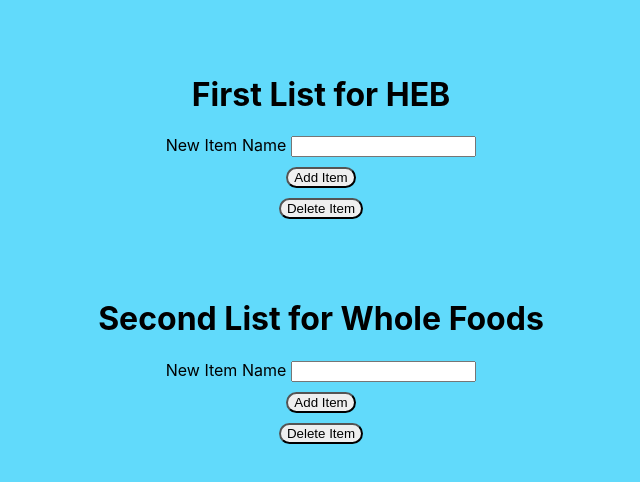
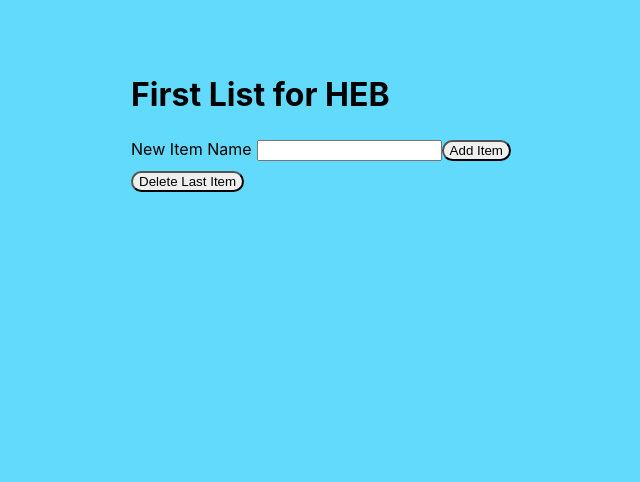
Before and after one commit to jakierice/shopping-list-demo, a React (Create React App) app: page / in a window 1280 px wide. Shown: the top 482 px of the page, without its empty margins (319-959 px from the left). Built offline with nearby package versions, Linux system fonts and the light colour scheme.

Commit message:
chore: push progress for 1:1 session with Jeff

```diff
--- a/src/App.js
+++ b/src/App.js
@@ -1,12 +1,47 @@
-import React, { useState } from "react"
-import "./App.css"
+import React, { useState } from 'react'
+import './App.css'
+
+// 4. [X] move list state and form state into ShoppingList component
+// 1. [X] use <form></form> for new item to get keyboard handling
+// 2. [X] fix `handleDelete` functions (splice(-1, 1))
+// 3. [X] refactor `handleDelete` functions to use Array.filter
+// 5. add functionality to delete individual item (need uuid for key gen)
+// 6. create list updater functions
+// 7. create custom hooks for shopping list state and new item form state
+
+const removeLastItemFromList = (list) =>
+  list.filter((_, index) => index !== list.length - 1)
 
 function ShoppingList(props) {
+  const [list, setList] = useState([])
+
+  const [itemName, setItemName] = useState('')
+
+
+  function handleSubmit(event) {
+    event.preventDefault()
+
+    setList((previousListState) => previousListState.concat(itemName))
+    setItemName('')
+  }
+
   return (
     <div>
       <h1>{props.listName}</h1>
+      <form onSubmit={handleSubmit}>
+        <label>
+          New Item Name
+          <input
+            type="text"
+            value={itemName}
+            onChange={(e) => setItemName(e.target.value)}
+          />
+        </label>
+        <button onClick={handleSubmit}>Add Item</button>
+      </form>
+      <button onClick={() => setList(removeLastItemFromList)}>Delete Last Item</button>
       <ul className="ShoppingList-list">
-        {props.list.map((listItem) => {
+        {list.map((listItem) => {
           return (
             <li key={listItem} className="ShoppingList-item">
               {listItem}
@@ -19,58 +54,9 @@
 }
 
 function App() {
-  const [list, setList] = React.useState([]);
-  const [itemName, setItemName] = React.useState("");
-  const [list1, setList1] = useState([]);
-  const [itemName1, setItemName1]= useState("");
-
-  function handleAddItem() {
-    setList((previousListState) => previousListState.concat(itemName))
-    setItemName("")
-  }
-
-  function handleAddItem1() {
-    setList1((previousListState) => previousListState.concat(itemName1))
-    setItemName1("")
-  }
-
-  function handleDelete(i) {
-   const newList = [...list]
-   newList.splice(i, 1)
-   setList(newList)
-  }
-
-  function handleDelete1(i) {
-    const newList1 = [...list1]
-    newList1.splice(i, 1)
-    setList1(newList1)
-   }
-
   return (
     <div className="main-div">
-      <ShoppingList
-        listName="First List for HEB" list={list1} />
-        <label>
-        New Item Name
-        <input
-          type="text"
-          value={itemName1}
-          onChange={(e) => setItemName1(e.target.value.toUpperCase())}
-        />
-        </label>
-        <button onClick={handleAddItem1}>Add Item</button>
-        <button onClick={handleDelete1}>Delete Item</button>
-      <ShoppingList listName="Second List for Whole Foods" list={list} />
-      <label>
-        New Item Name
-        <input
-          type="text"
-          value={itemName}
-          onChange={(e) => setItemName(e.target.value.toUpperCase())}
-        />
-      </label>
-      <button onClick={handleAddItem}>Add Item</button>
-      <button onClick={handleDelete}>Delete Item</button>
+      <ShoppingList listName="First List for HEB" />
     </div>
   )
 }
```
